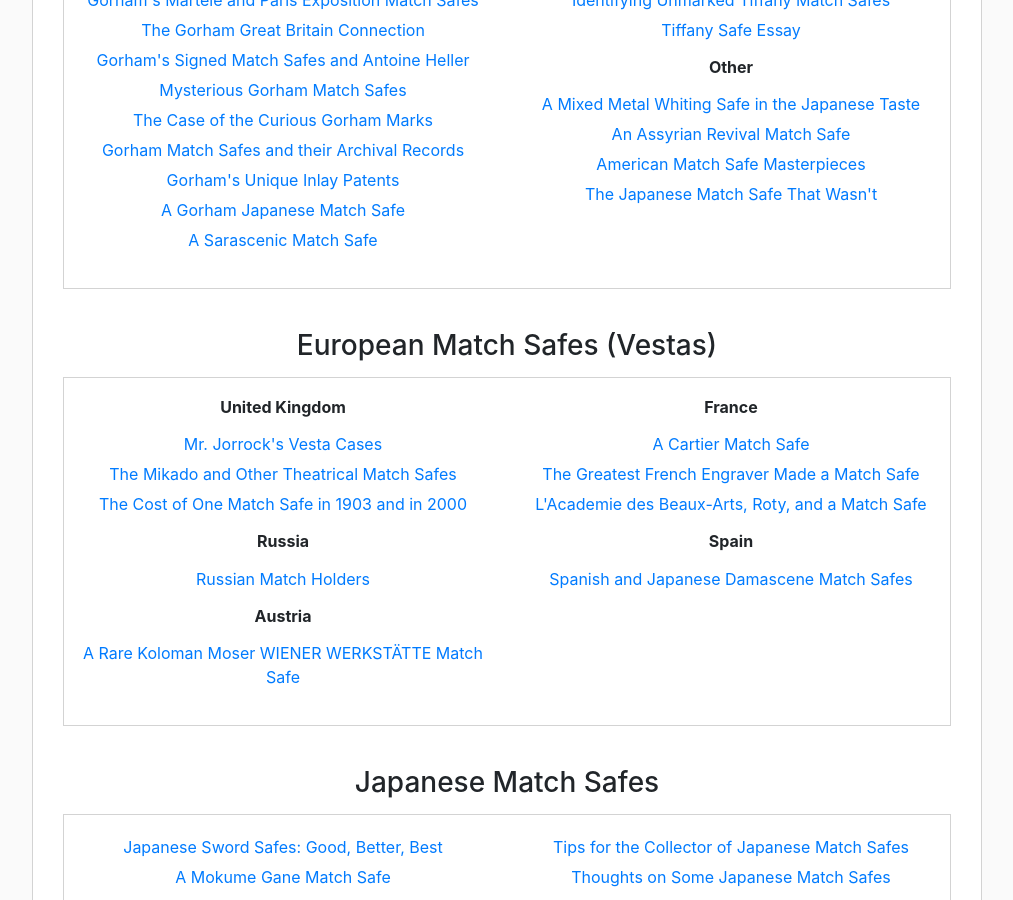
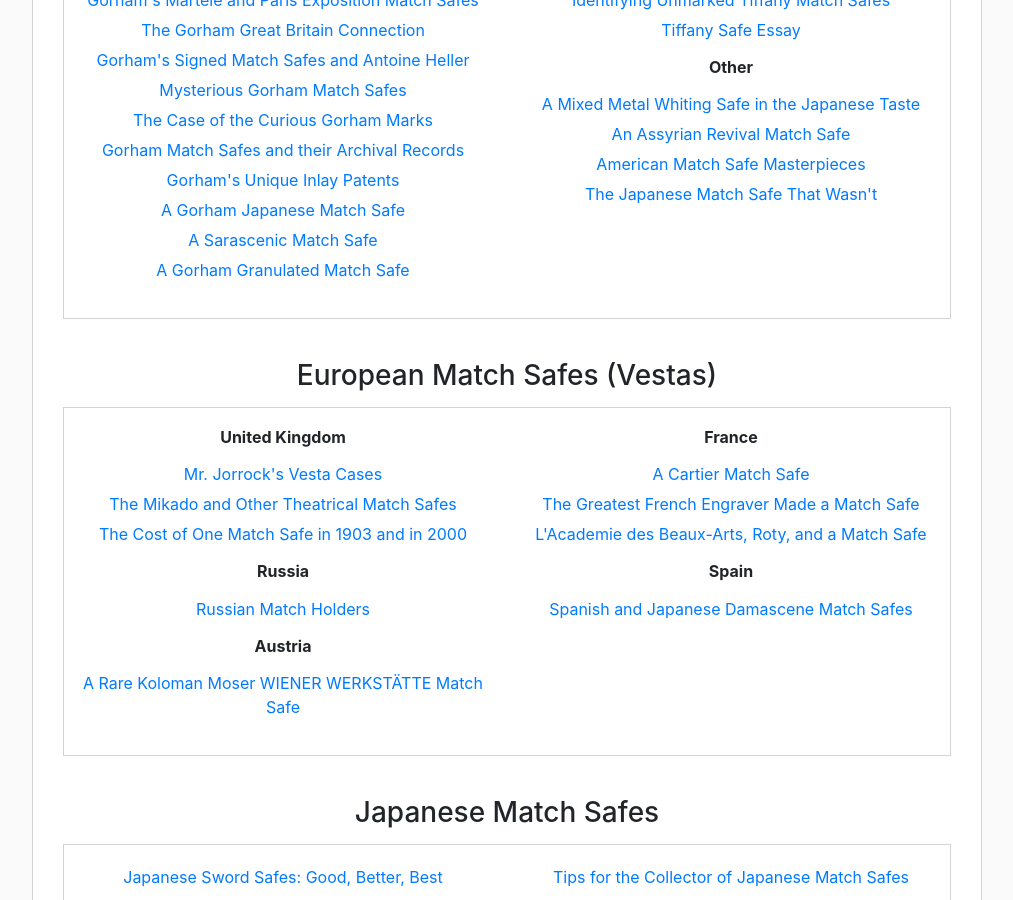
Before and after one commit to neilshapiro/MatchSafeScholar, a Jekyll site: the page built from works.html, in a window 1280 px wide and 900 px high, scrolled down 676 px. Shown: the whole window, without its empty margins (228-1241 px from the left). Built offline with Jekyll 4.4.1, drawn with Linux system fonts in a browser that asks for light colours.

Commit message:
Update Articles “american_section”

```diff
--- a/_data/articles/american.json
+++ b/_data/articles/american.json
@@ -39,6 +39,10 @@
     {
       "title": "A Sarascenic Match Safe",
       "path": "/assets/pdfs/articles/a-sarascenic-match-safe.pdf"
+    },
+    {
+      "path": "/assets/pdfs/articles/a-gorham-granulated-match-safe_essay_with_image.pdf",
+      "title": "A Gorham Granulated Match Safe"
     }
   ],
   "tiffany": [
```
Also changed, not shown: 1 other file.
